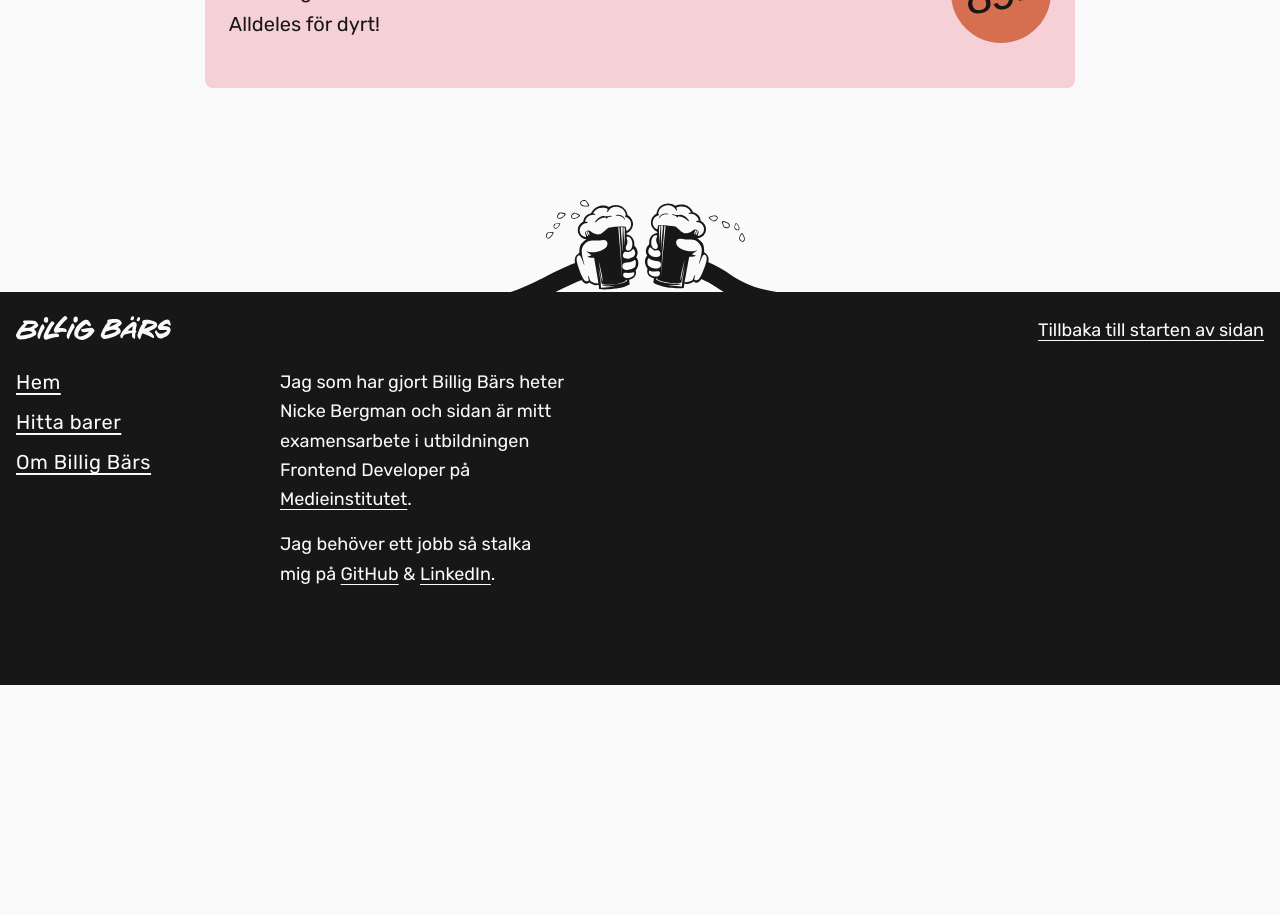
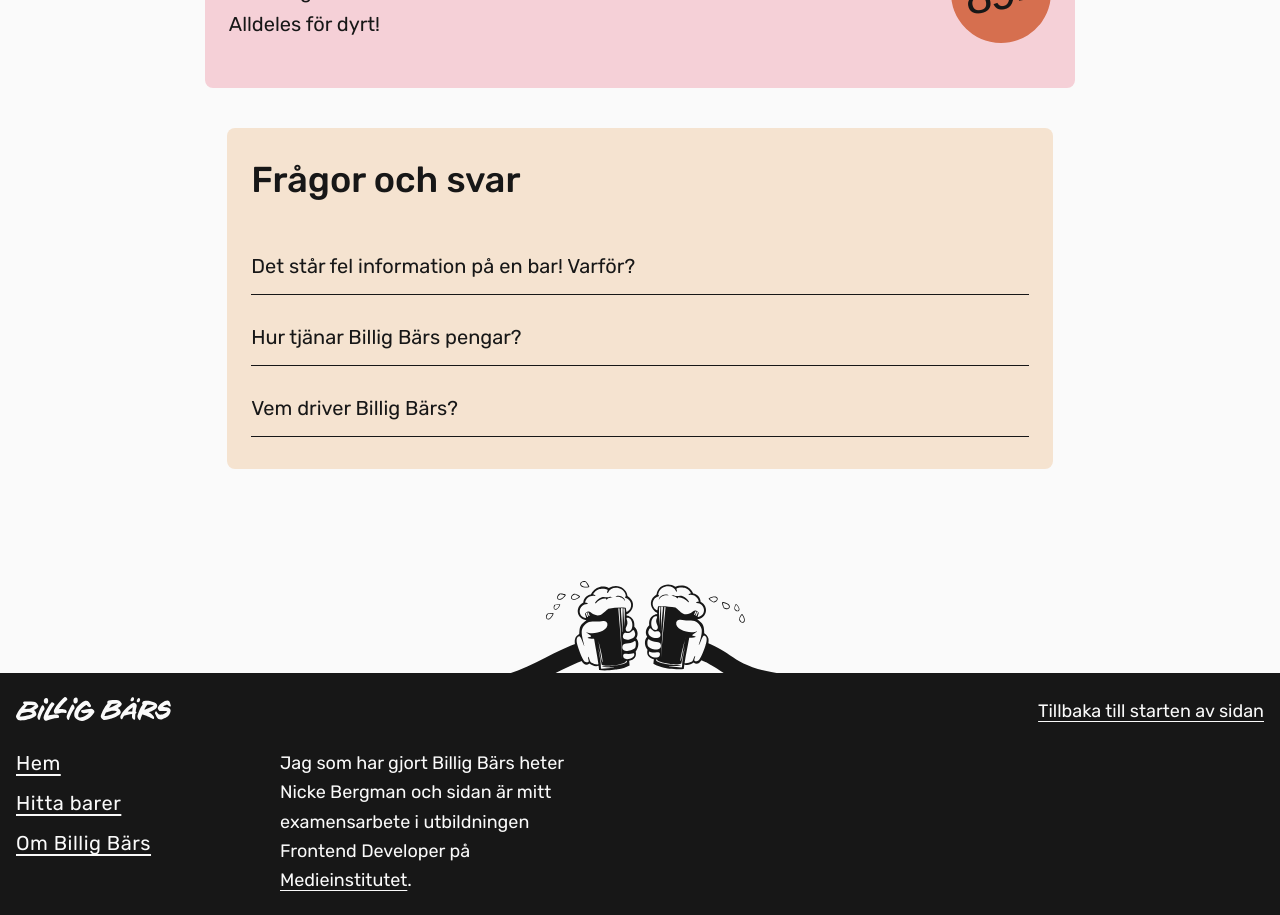
Before and after one commit to nickenickenicke/billig-bars, a Next.js app: page /about in a window 1280 px wide. Shown: the part 1500-2415 px from the top of the page. Before the commit the page ends 2185 px from the top, so only its background shows below. Built offline with nearby package versions, Linux system fonts and the light colour scheme; no server answers; a web font is replaced by a local one.

Commit message:
Initial work on FAQ

```diff
--- a/src/app/about/page.tsx
+++ b/src/app/about/page.tsx
@@ -1,4 +1,5 @@
 import { BeerPriceCircle } from '@/components/BeerPriceCircle'
+import { FAQuestion } from '@/components/FAQuestion'
 import { SvgVortex } from '@/components/svgs/SvgVortex'
 
 export default async function AboutPage() {
@@ -52,6 +53,45 @@ export default async function AboutPage() {
           </p>
           <BeerPriceCircle beer_ppv={2.225} beer_price={89} example />
         </section>
+        <section className="mx-auto mt-10 block w-full rounded-lg bg-bg-mustard px-3 py-4 md:w-[65ch] md:px-6 md:py-8 md:text-xl">
+          <h2 className="mb-3 text-2xl font-medium md:mb-6 md:text-4xl">Frågor och svar</h2>
+          <FAQuestion summary="Det står fel information på en bar! Varför?">
+            <p>
+              Lorem ipsum dolor sit amet consectetur adipisicing elit. Nisi sapiente eveniet ipsam
+              facilis, assumenda labore veniam quas voluptatibus, illum tempora libero explicabo,
+              aut officia asperiores eos quam qui ut? Rem.
+            </p>
+            <p>
+              Voluptate ut velit aliquam, excepturi quis ipsam quam suscipit sed vitae similique
+              adipisci tempora sit minima pariatur obcaecati tenetur atque delectus non. In labore
+              voluptate atque, ea laborum nostrum. Error.
+            </p>
+          </FAQuestion>
+          <FAQuestion summary="Hur tjänar Billig Bärs pengar?">
+            <p>
+              Lorem ipsum dolor sit amet consectetur adipisicing elit. Nisi sapiente eveniet ipsam
+              facilis, assumenda labore veniam quas voluptatibus, illum tempora libero explicabo,
+              aut officia asperiores eos quam qui ut? Rem.
+            </p>
+            <p>
+              Voluptate ut velit aliquam, excepturi quis ipsam quam suscipit sed vitae similique
+              adipisci tempora sit minima pariatur obcaecati tenetur atque delectus non. In labore
+              voluptate atque, ea laborum nostrum. Error.
+            </p>
+          </FAQuestion>
+          <FAQuestion summary="Vem driver Billig Bärs?">
+            <p>
+              Lorem ipsum dolor sit amet consectetur adipisicing elit. Nisi sapiente eveniet ipsam
+              facilis, assumenda labore veniam quas voluptatibus, illum tempora libero explicabo,
+              aut officia asperiores eos quam qui ut? Rem.
+            </p>
+            <p>
+              Voluptate ut velit aliquam, excepturi quis ipsam quam suscipit sed vitae similique
+              adipisci tempora sit minima pariatur obcaecati tenetur atque delectus non. In labore
+              voluptate atque, ea laborum nostrum. Error.
+            </p>
+          </FAQuestion>
+        </section>
       </article>
     </>
   )
--- /dev/null
+++ b/src/components/FAQuestion.tsx
@@ -0,0 +1,15 @@
+interface FAQuestionProps {
+  summary: string
+  children: React.ReactNode
+}
+
+export const FAQuestion = ({ summary, children }: FAQuestionProps) => {
+  return (
+    <details className="group w-full border-b border-black">
+      <summary className="cursor-pointer list-none items-end pb-[0.5lh] pt-[1lh] group-open:text-red-400">
+        {summary}
+      </summary>
+      {children}
+    </details>
+  )
+}
```
